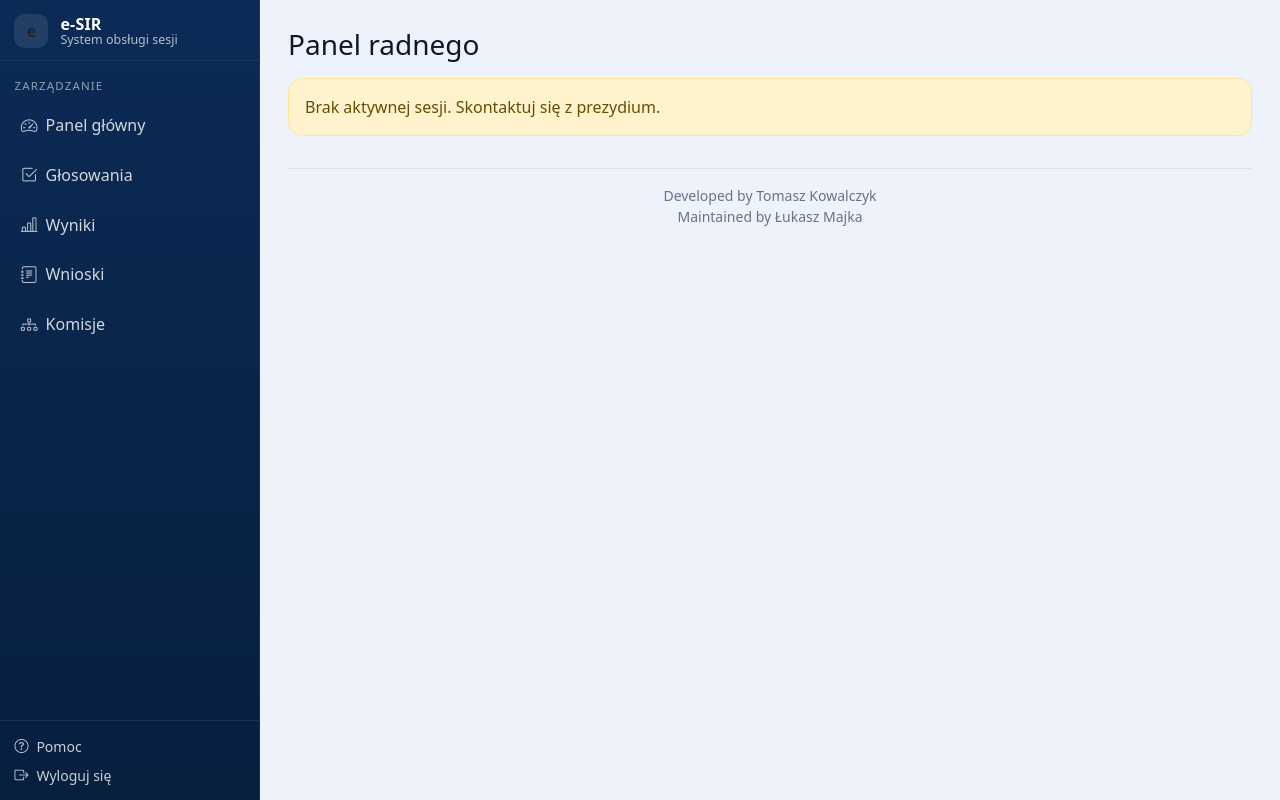
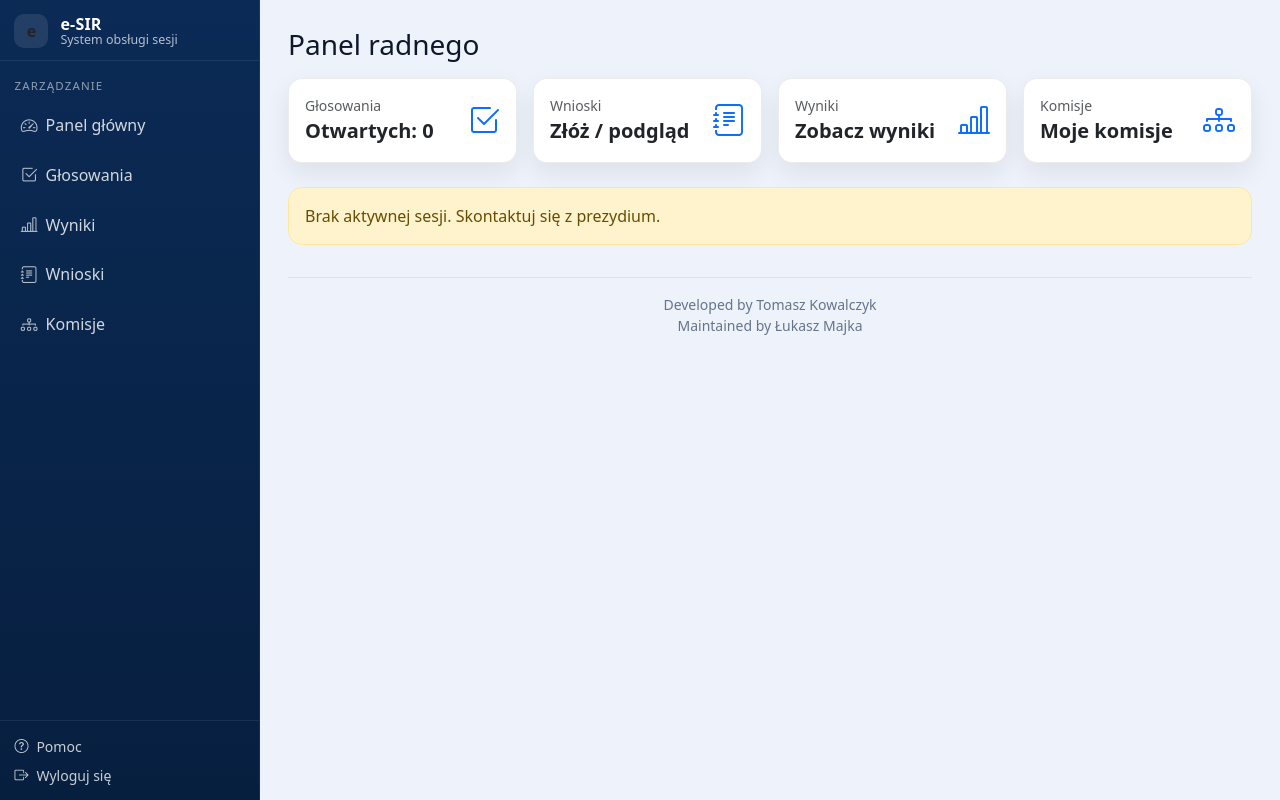
Before and after one commit to TomaszKowalczyk09/esir, a Django app: page /radny/ in a window 1280 px wide. Run offline with Django 5.2, Linux system fonts and the light colour scheme; the visitor is signed in with stand-in values (Sample User, id 1); data that the repository does not hold is empty.

Commit message:
Enhance 'Panel Radnego' layout with new function cards for voting, requests, results, and committees

```diff
--- a/core/templates/core/radny.html
+++ b/core/templates/core/radny.html
@@ -4,6 +4,65 @@
 
 {% block content %}
 <h3 class="mb-3">Panel radnego</h3>
+
+<!-- Kafelki z najważniejszymi funkcjami -->
+<div class="row g-3 mb-4">
+  <div class="col-12 col-md-6 col-xl-3">
+    <a href="{% url 'radny' %}" class="text-decoration-none">
+      <div class="card h-100">
+        <div class="card-body d-flex align-items-center justify-content-between">
+          <div>
+            <div class="text-muted small">Głosowania</div>
+            <div class="fs-5 fw-semibold">Otwartych: {{ glosowania|length }}</div>
+          </div>
+          <div class="fs-2 text-primary"><i class="bi bi-check2-square"></i></div>
+        </div>
+      </div>
+    </a>
+  </div>
+
+  <div class="col-12 col-md-6 col-xl-3">
+    <a href="{% url 'wnioski_radny' %}" class="text-decoration-none">
+      <div class="card h-100">
+        <div class="card-body d-flex align-items-center justify-content-between">
+          <div>
+            <div class="text-muted small">Wnioski</div>
+            <div class="fs-5 fw-semibold">Złóż / podgląd</div>
+          </div>
+          <div class="fs-2 text-primary"><i class="bi bi-journal-text"></i></div>
+        </div>
+      </div>
+    </a>
+  </div>
+
+  <div class="col-12 col-md-6 col-xl-3">
+    <a href="{% url 'wyniki' %}" class="text-decoration-none">
+      <div class="card h-100">
+        <div class="card-body d-flex align-items-center justify-content-between">
+          <div>
+            <div class="text-muted small">Wyniki</div>
+            <div class="fs-5 fw-semibold">Zobacz wyniki</div>
+          </div>
+          <div class="fs-2 text-primary"><i class="bi bi-bar-chart-line"></i></div>
+        </div>
+      </div>
+    </a>
+  </div>
+
+  <div class="col-12 col-md-6 col-xl-3">
+    <a href="{% url 'komisje_moje' %}" class="text-decoration-none">
+      <div class="card h-100">
+        <div class="card-body d-flex align-items-center justify-content-between">
+          <div>
+            <div class="text-muted small">Komisje</div>
+            <div class="fs-5 fw-semibold">Moje komisje</div>
+          </div>
+          <div class="fs-2 text-primary"><i class="bi bi-diagram-3"></i></div>
+        </div>
+      </div>
+    </a>
+  </div>
+</div>
 
 {% if sesja %}
   <!-- Informacje o sesji -->
```
